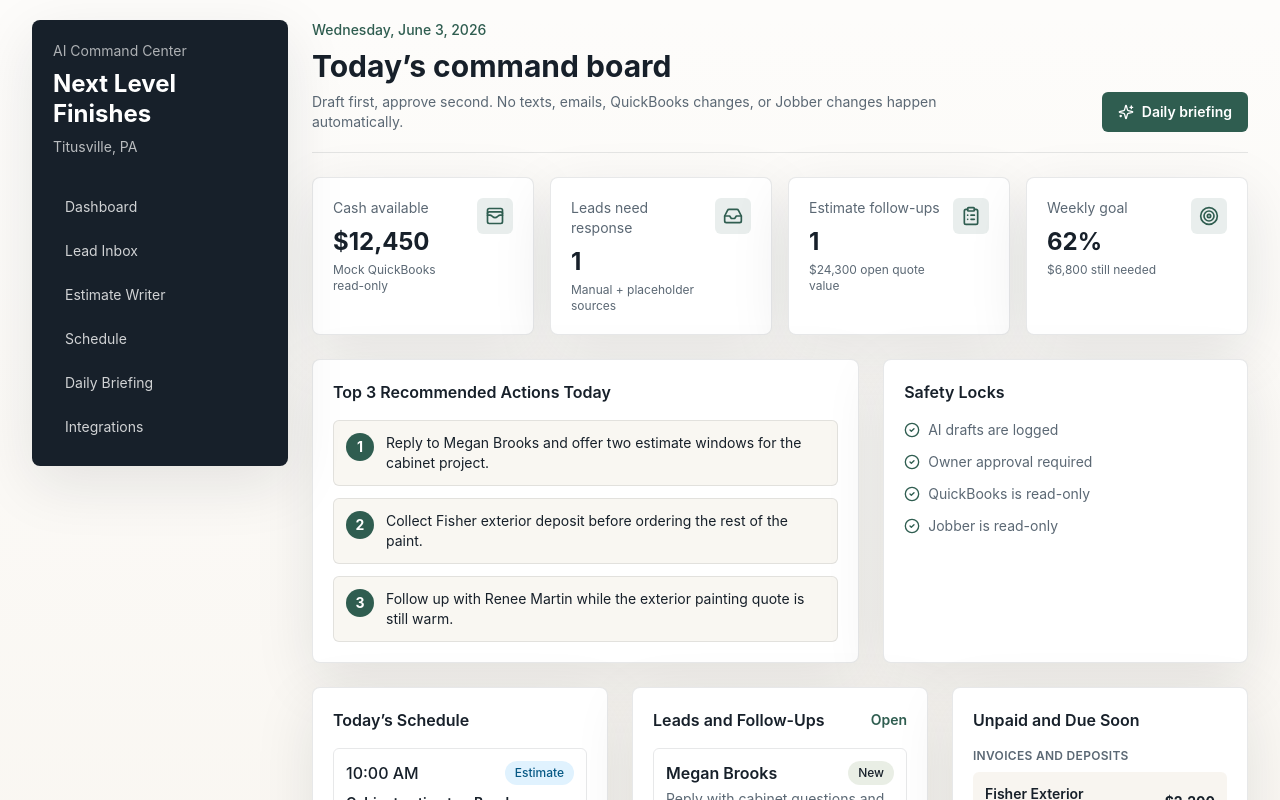
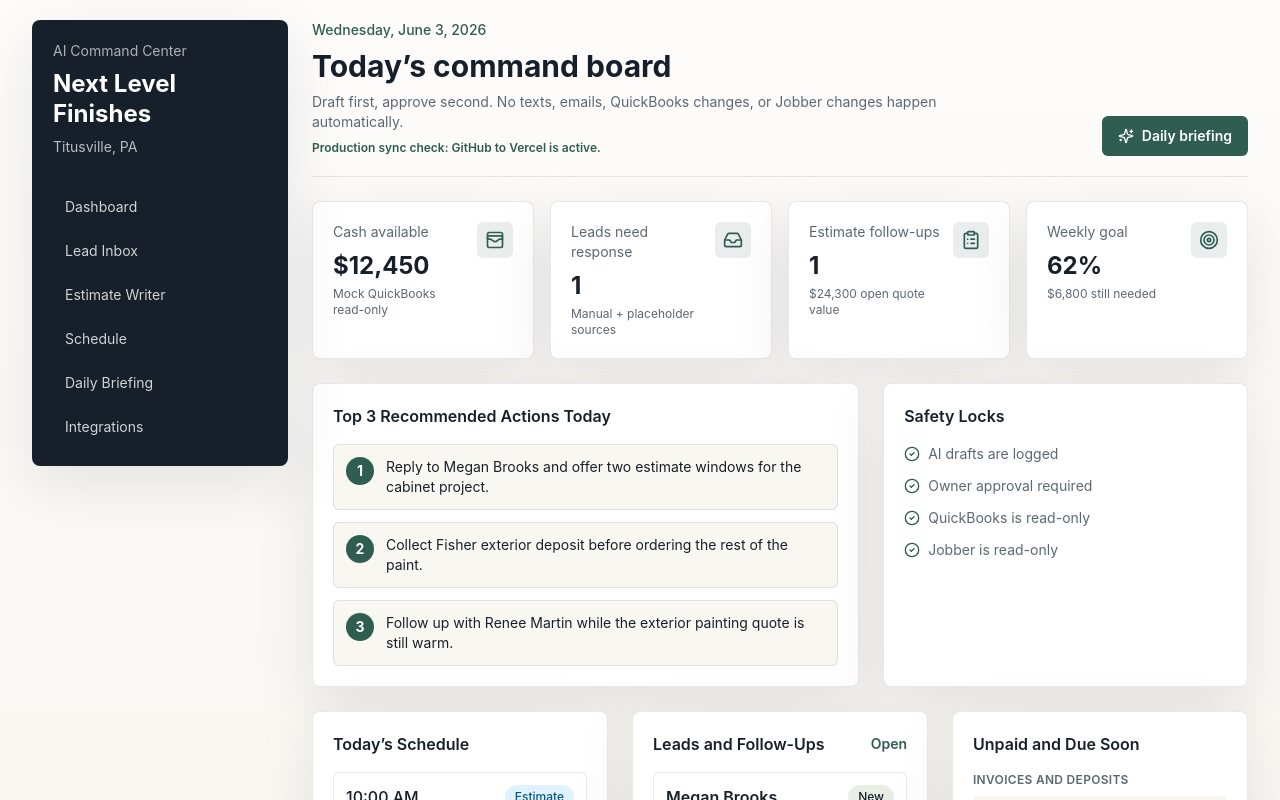
Before and after one commit to gwcph4q4fd-art/next-level-finishes-command-center, a Next.js app: page / in a window 1280 px wide. Shown: the top 800 px of the page. Built offline with nearby package versions, Linux system fonts and the light colour scheme.

Commit message:
Verify Vercel auto deployment

```diff
--- a/app/page.tsx
+++ b/app/page.tsx
@@ -57,6 +57,7 @@ export default function DashboardPage() {
               <p className="mt-2 max-w-2xl text-sm text-steel">
                 Draft first, approve second. No texts, emails, QuickBooks changes, or Jobber changes happen automatically.
               </p>
+              <p className="mt-2 text-xs font-semibold text-pine">Production sync check: GitHub to Vercel is active.</p>
             </div>
             <Link href="/briefing" className="inline-flex min-h-10 items-center gap-2 rounded-md bg-pine px-4 py-2 text-sm font-semibold text-white">
               <Sparkles className="h-4 w-4" />
```
Also changed, not shown: 1 other file (tests, documents, lock files or other folders).
